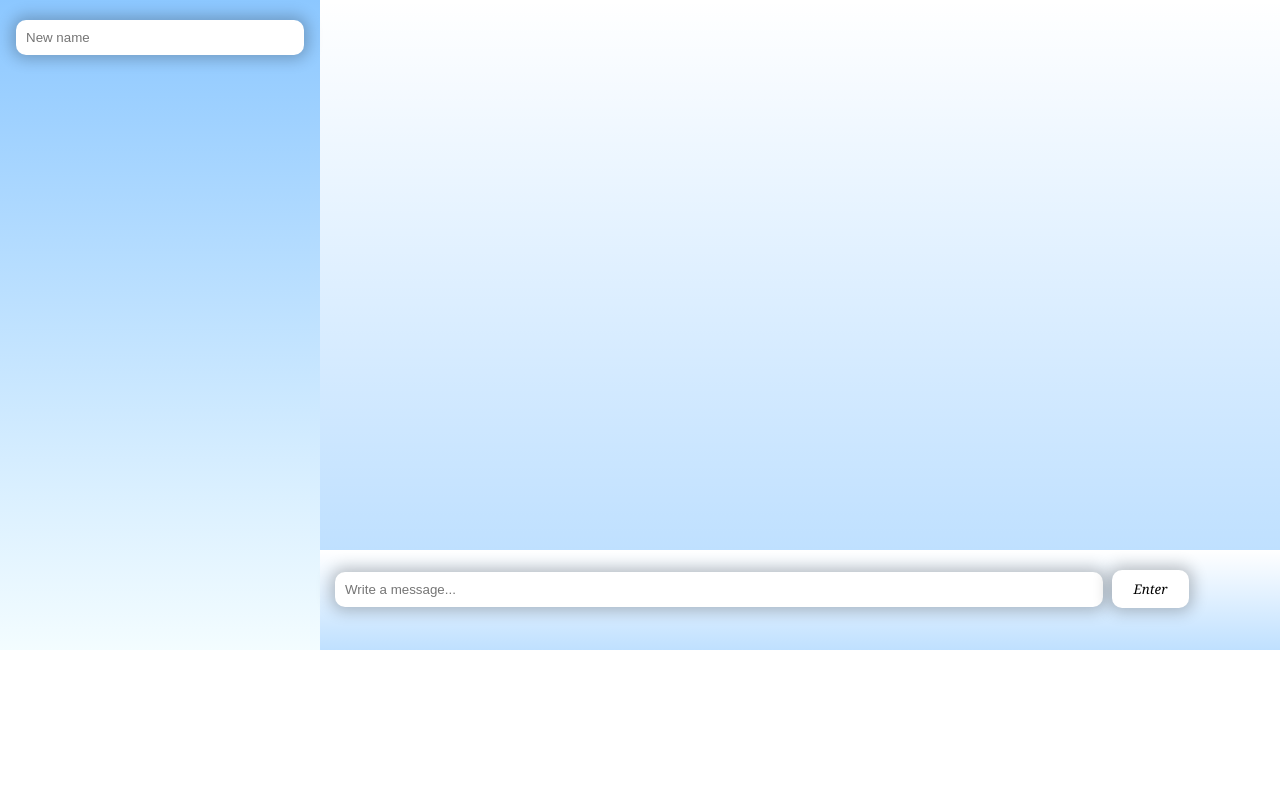
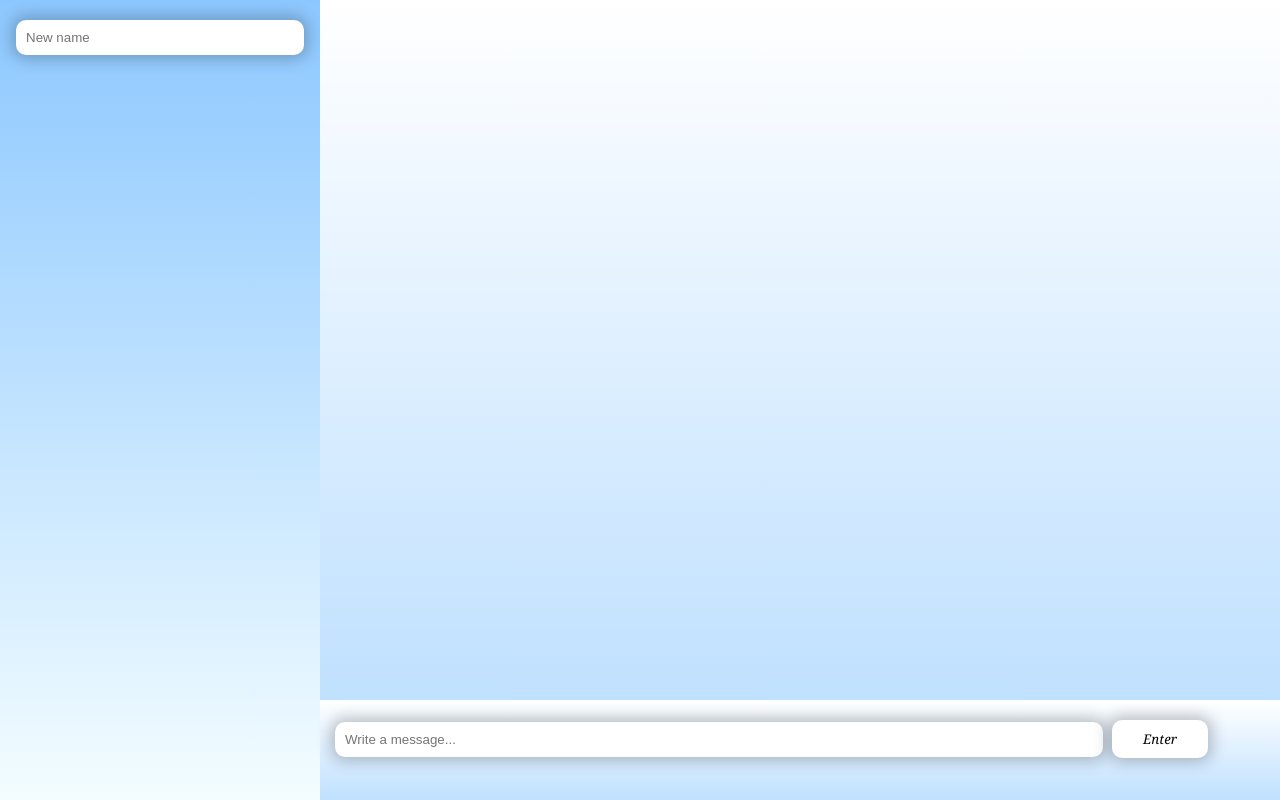
Before and after one commit to mihhei/example2, a plain HTML site: page index.html in a window 1280 px wide. Drawn offline with Linux system fonts and the light colour scheme.

Commit message:
full screen changes

```diff
--- a/index.html
+++ b/index.html
@@ -12,29 +12,26 @@
 
          <body>
 
-           <section class=wrapper>
-
-                <div class=leftFrame id="left">
+        <section class="wrapper">
+                <div class="leftFrame" id="left">
                     <input type="text" class="newChatInput" id="inputLeft" onchange="startNewChat()" placeholder="New name"></input>
                 </div>
 
+                <div class="rightTop" id="newMessage">
+                </div>
 
-                <div class=rightFrame>
-
-                    <div class=rightTop id="newMessage">
-                    </div>
-
-                    <div class=rightBottom>
+                <div class="rightBottom">
                         <input type="text" class="newChatInput" id="inputRight" onchange="startConversation()" placeholder="Write a message..."></input>
                         <button class="chatButton" onclick="startConversation()">Enter</button>
-                    </div>
-
                 </div>
 
 
 
 
-            </section>
+
+
+
+        </section>
 
 
 
--- a/styles.css
+++ b/styles.css
@@ -1,29 +1,38 @@
 
 *{padding: 0; margin: 0; box-sizing: border-box;}
 
-.wrapper {display: grid;
+.wrapper {position: absolute;
+            left: 0;
+            right: 0;
+            top: 0;
+            bottom: 0;
+            display: grid;
         grid-template-columns: minmax(300px,1fr) minmax(500px,3fr);
-        grid-auto-rows: minmax(650px,auto)}
+        grid-template-rows: auto 100px;}
+
 
 .leftFrame {background-image: linear-gradient(rgba(36, 149, 255, 0.527), rgba(211, 246, 255, 0.267));
+            grid-column: 1/1;
+            grid-row: 1/3;
             display: flex;
             flex-direction: column;
             justify-items: center;
             align-items: center;}
 
-.rightFrame {display: grid;
-            grid-template-rows: auto  100px;
-            }
 
 .rightTop {background-image: linear-gradient(rgba(211, 246, 255, 0),rgba(0, 132, 255, 0.25));
             padding: 10px;
             display: flex;
             flex-direction: column;
             align-items: flex-end;
-            justify-content: flex-end;}
+            justify-content: flex-end;
+            grid-column: 2/2;
+            grid-row: 1/2;}
 
 
-.rightBottom {background-image: linear-gradient(rgba(211, 246, 255, 0),rgba(0, 132, 255, 0.25))}
+.rightBottom {background-image: linear-gradient(rgba(211, 246, 255, 0),rgba(0, 132, 255, 0.25));
+            grid-column: 2/2;
+            grid-column: 2/3;}
 
 .newChatInput { width: 90%;
                 padding: 10px;
@@ -56,7 +65,7 @@
 #inputRight {width:80%;
             margin-left: 15px;}
 
-.chatButton {width: 8%;
+.chatButton {width: 10%;
     background-color: white;
     text-align: center;
     font-family: Cambria, serif;
```
